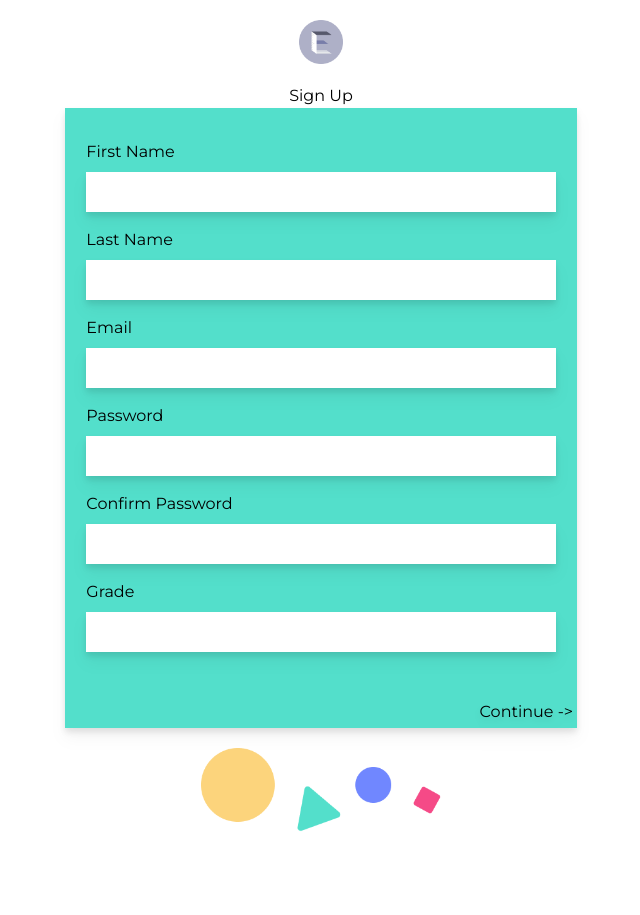
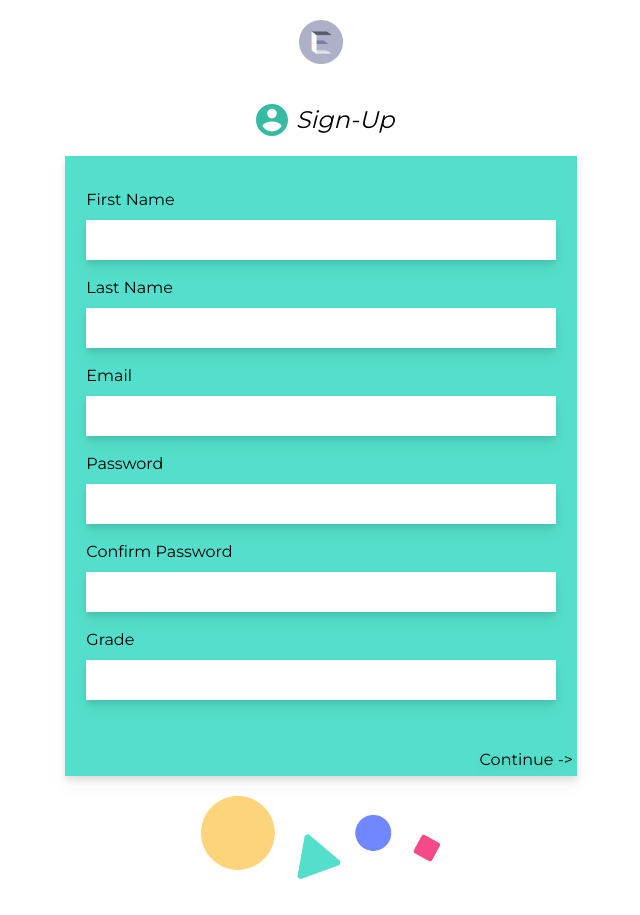
Before and after one commit to codersforcauses/elucidate, a Nuxt app in the folder client/: page /signup in a window 1280 px wide. Shown: the whole page, without its empty margins (319-959 px from the left). Before the commit the page ends 867 px from the top, so only its background shows below. Built offline with nearby package versions, Linux system fonts and the light colour scheme.

Commit message:
Add page title icon

```diff
--- a/client/pages/signup.vue
+++ b/client/pages/signup.vue
@@ -1,8 +1,9 @@
 <template>
   <div class="flex flex-col min-h-screen">
     <AuthHeader />
-    <div class="flex justify-center">
-      Sign Up
+    <div class="flex justify-center items-center my-5 ">
+      <img class="w-8 mx-2" src="~/assets/personIcon.svg" />
+      <p class="text-2xl italic">Sign-Up</p>
     </div>
     <div class="flex flex-grow justify-center">
       <!-- Add sign up form here? -->
```
